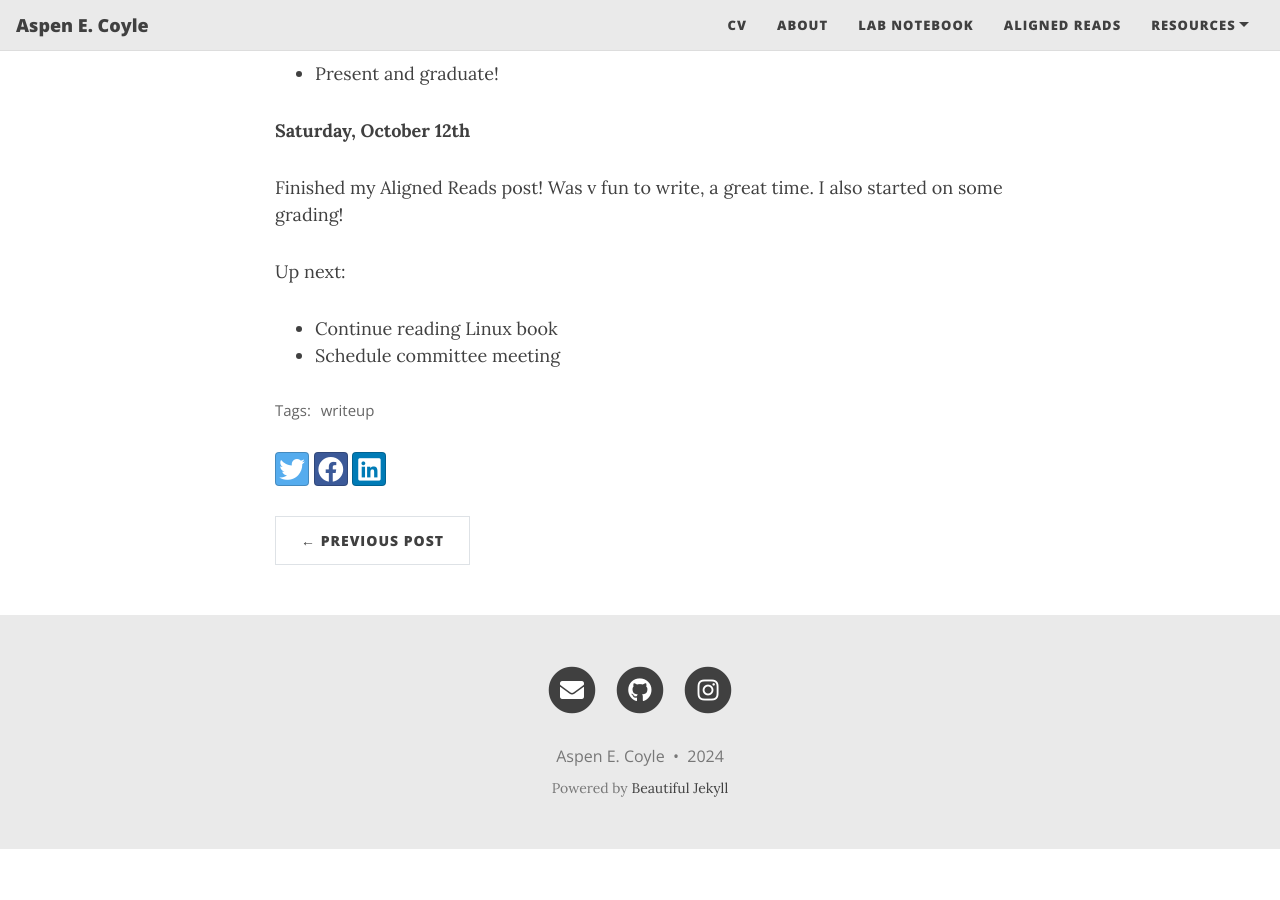
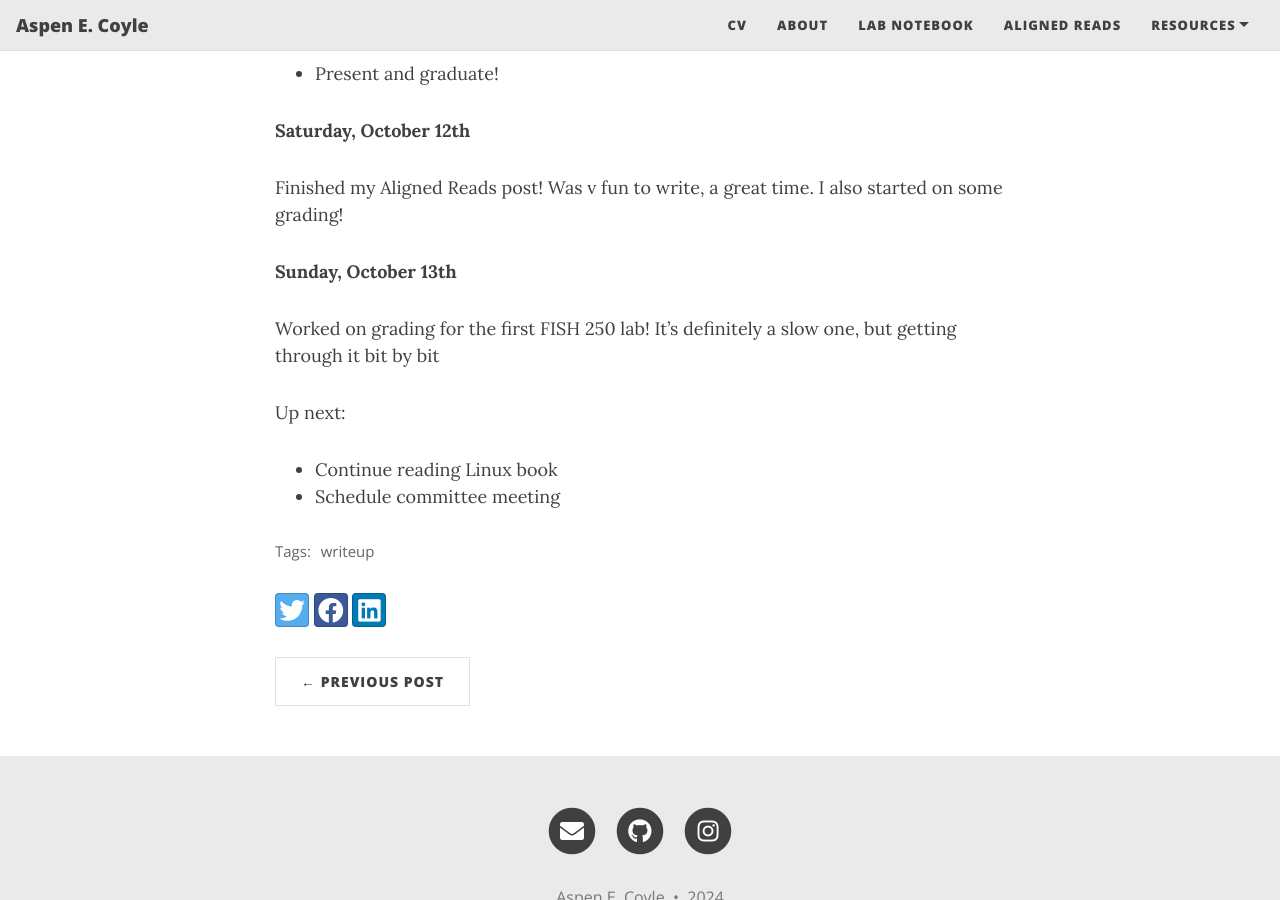
Before and after one commit to aspencoyle/aspencoyle.github.io, a Jekyll site: the page built from _posts/2024-10-01-October_posts.md, in a window 1280 px wide and 900 px high, scrolled down 4894 px. Built offline with Jekyll 4.4.1, drawn with Linux system fonts in a browser that asks for light colours; nearby versions of some CDN libraries; before the commit the page ends 5743 px from its top, so only the background shows below that.

Commit message:
new notebook post

```diff
--- a/_posts/2024-10-01-October_posts.md
+++ b/_posts/2024-10-01-October_posts.md
@@ -133,6 +133,10 @@ A brief summary
 
 Finished my Aligned Reads post! Was v fun to write, a great time. I also started on some grading!
 
+**Sunday, October 13th**
+
+Worked on grading for the first FISH 250 lab! It's definitely a slow one, but getting through it bit by bit
+
 Up next:
 - Continue reading Linux book
 - Schedule committee meeting
```
